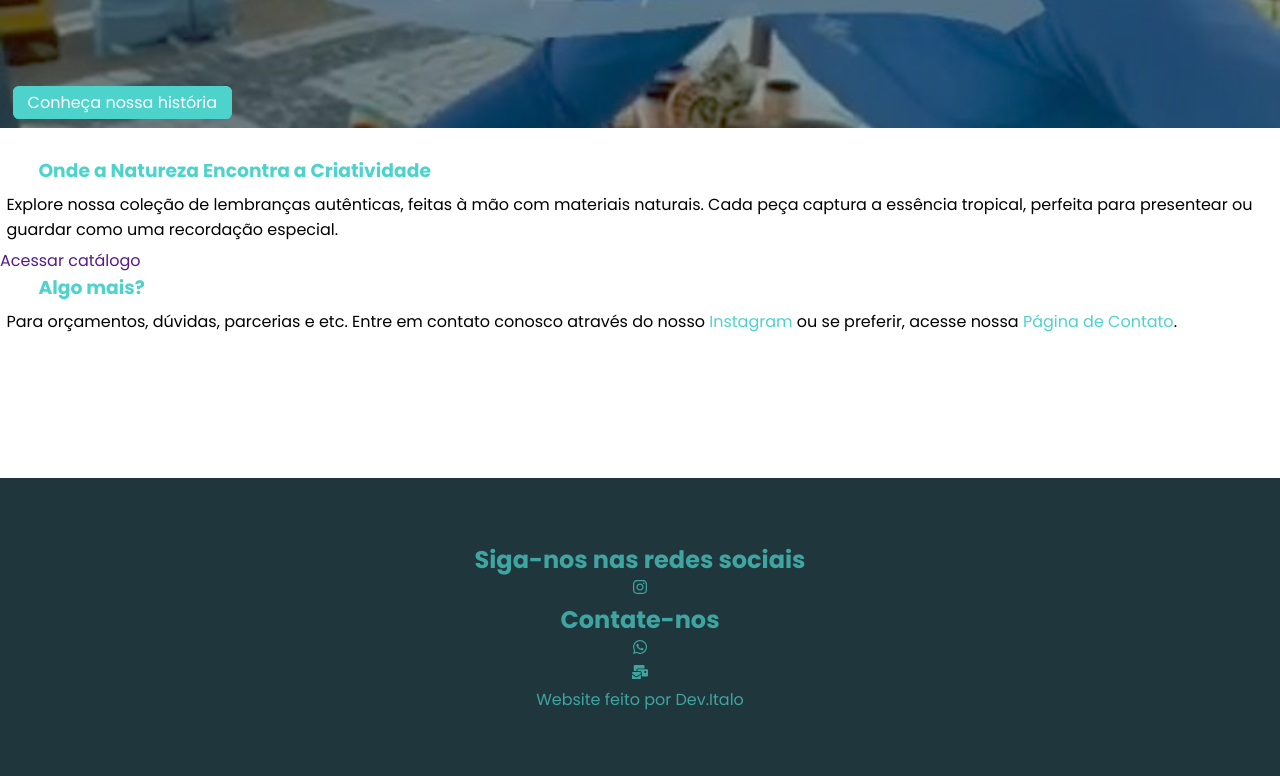
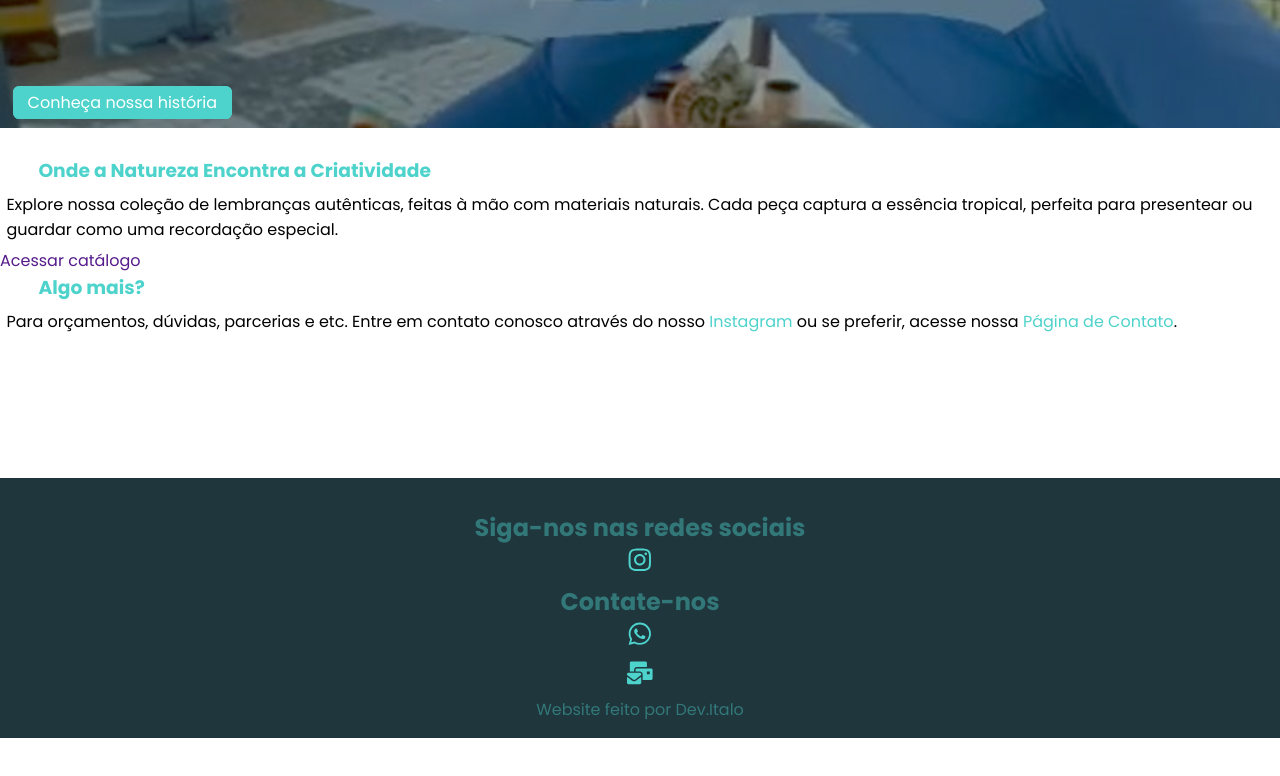
Before and after one commit to italomsilva/ArteMauricio, a Next.js app in the folder frontend/: page / in a window 1280 px wide. Shown: the part 2462-3238 px from the top of the page. After the commit the page ends 3200 px from the top, so only its background shows below. Built offline with nearby package versions, Linux system fonts and the light colour scheme.

Commit message:
style footer

```diff
--- a/frontend/src/app/layout/Footer.tsx
+++ b/frontend/src/app/layout/Footer.tsx
@@ -4,12 +4,16 @@ import { FaInstagram, FaWhatsapp, FaMailBulk } from "react-icons/fa";
 export default function Footer(){
     return(
         <footer className={styles.footer}>
-            <h2>Siga-nos nas redes sociais</h2>
-            <i><FaInstagram/></i>
-            <h2>Contate-nos</h2>
-            <i><FaWhatsapp/></i>
-            <i><FaMailBulk/></i>
+            <div className={styles.st}>
+                <h2>Siga-nos nas redes sociais</h2>
+                <i><FaInstagram/></i>
+                <h2>Contate-nos</h2>
+                <i><FaWhatsapp/></i>
+                <i><FaMailBulk/></i>
+            </div>
+            <div className={styles.nd}>
             <p>Website feito por Dev.Italo</p>
+            </div>
         </footer>
     )
 }
--- a/frontend/src/app/layout/footer.module.css
+++ b/frontend/src/app/layout/footer.module.css
@@ -1,9 +1,21 @@
 .footer {
-    color: #4dd3cab4;
+    color: #4dd3ca6c;
     background-color: var(--cor-dark);
     display: flex;
     flex-direction: column;
+    min-block-size: 25vh;
     align-items: center;
-    justify-content: center;
-    padding: 4rem 0;
+    justify-content: space-between;
+    padding: 2rem 0 1rem 0;
 }
+
+.st{
+    display: flex;
+    flex-direction: column;
+    align-items: center;
+}
+
+.st i {
+    color: #4dd3cb;
+    font-size: 1.6rem;
+}
```
